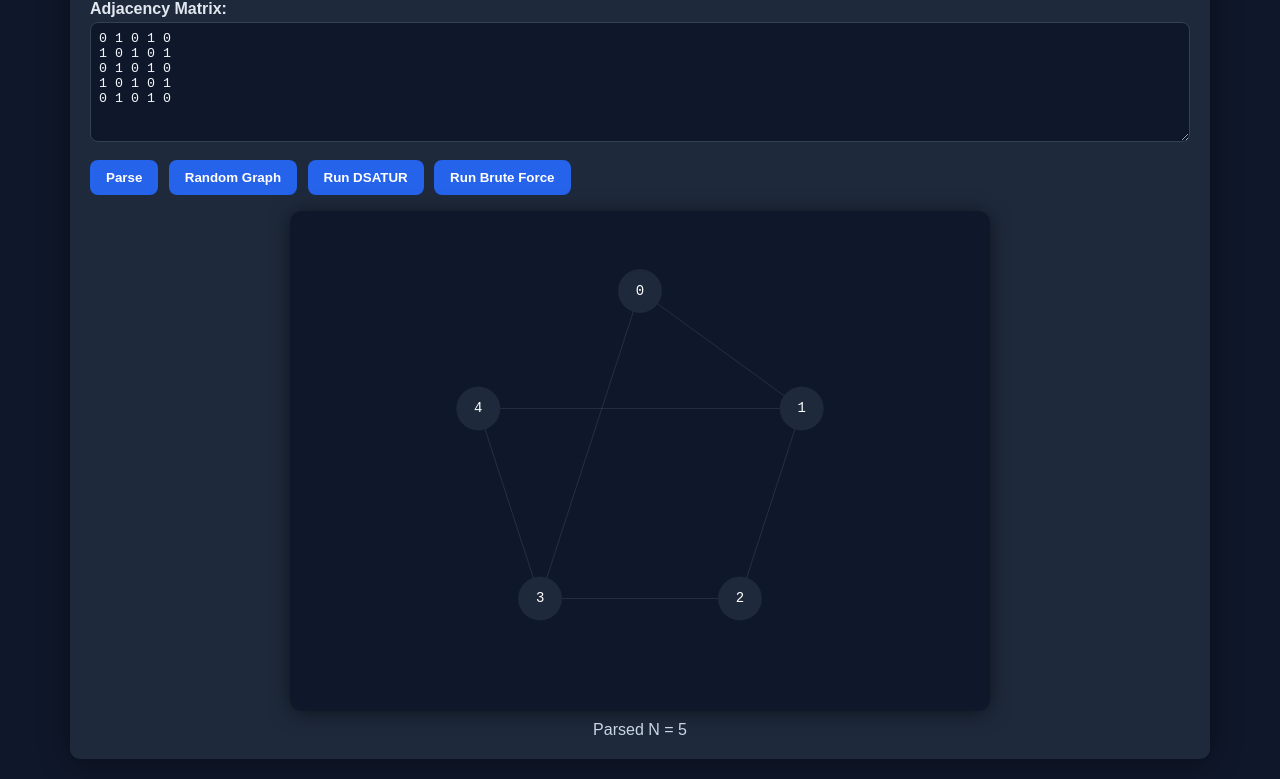
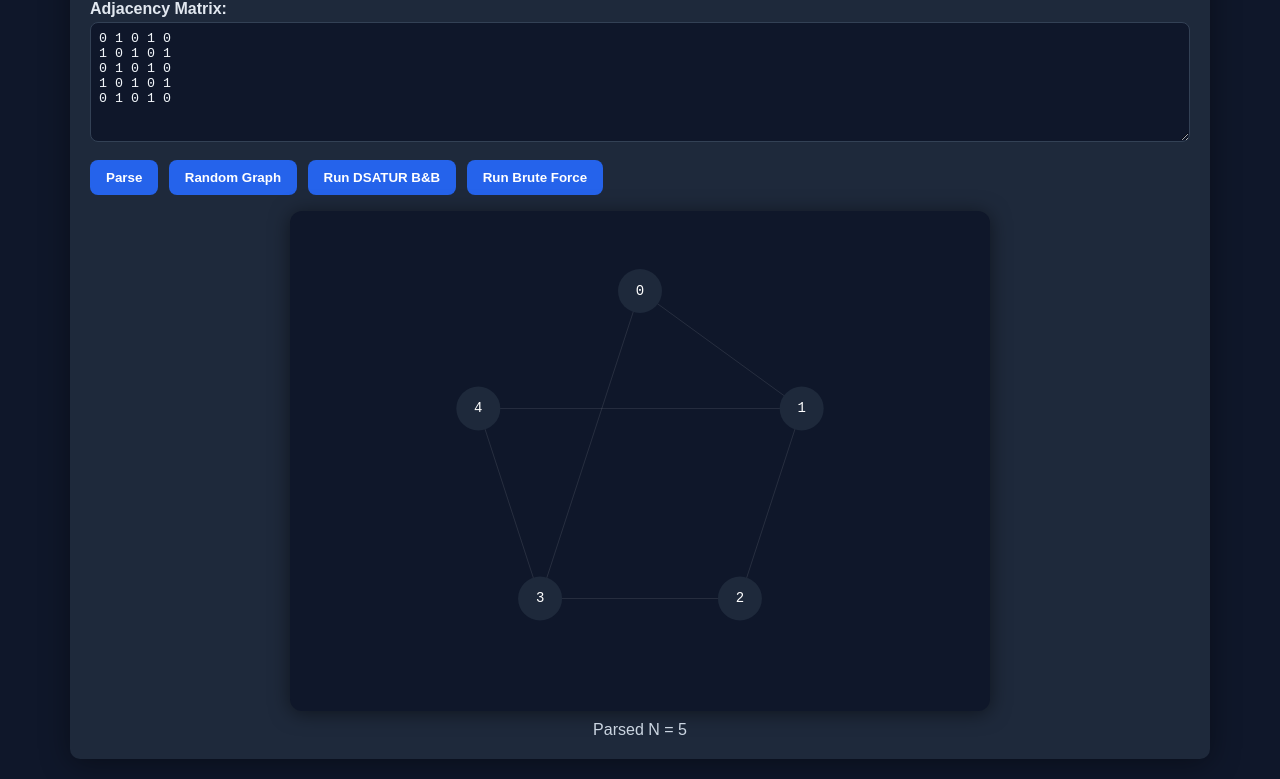
Before and after one commit to ADI-GHOST/gcp, a plain HTML site: page index.html in a window 1280 px wide. Shown: the part 98-877 px from the top of the page. Drawn offline with Linux system fonts and the light colour scheme.

Commit message:
Change button label from 'Run DSATUR' to 'Run DSATUR B&B'

```diff
--- a/index.html
+++ b/index.html
@@ -21,7 +21,7 @@
       <div style="margin-top:10px;">
         <button id="parseBtn">Parse</button>
         <button id="randBtn">Random Graph</button>
-        <button id="dsaturBtn">Run DSATUR</button>
+        <button id="dsaturBtn">Run DSATUR B&B</button>
         <button id="bruteBtn">Run Brute Force</button>
       </div>
 
```
